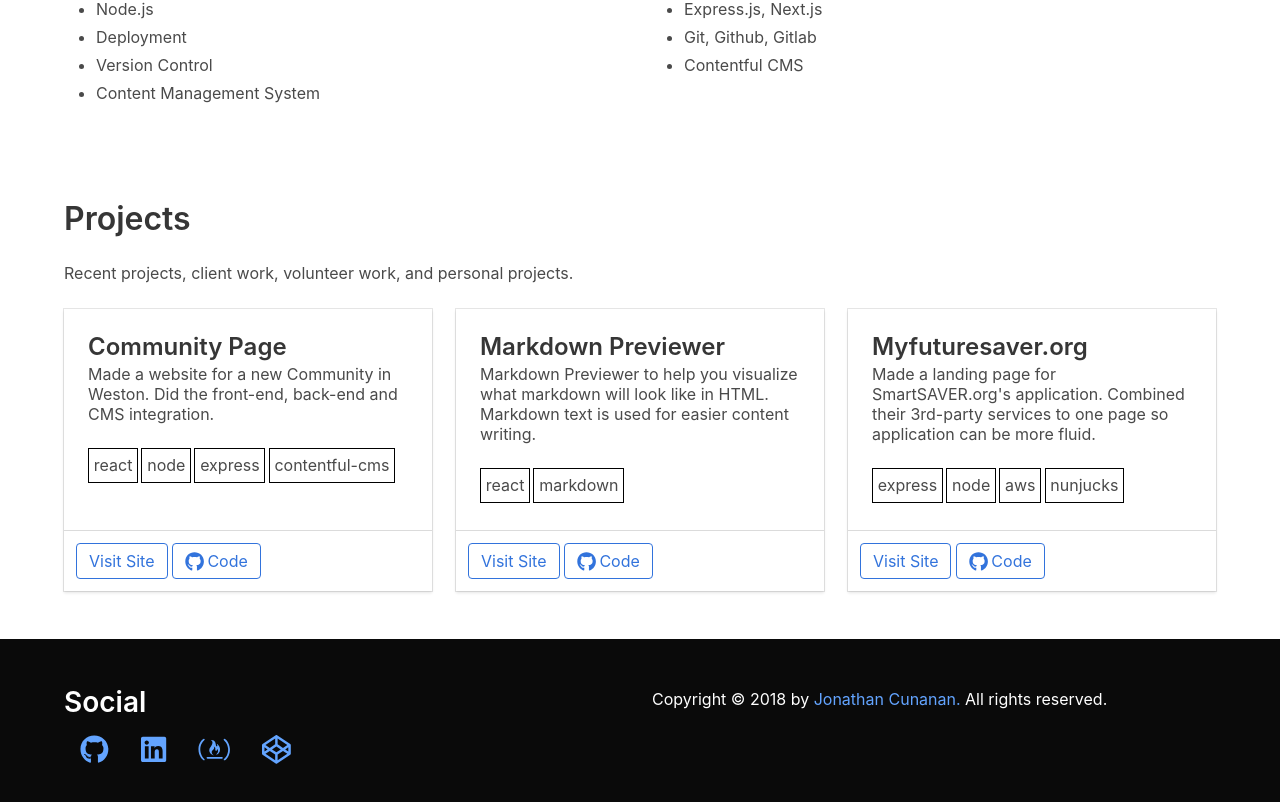
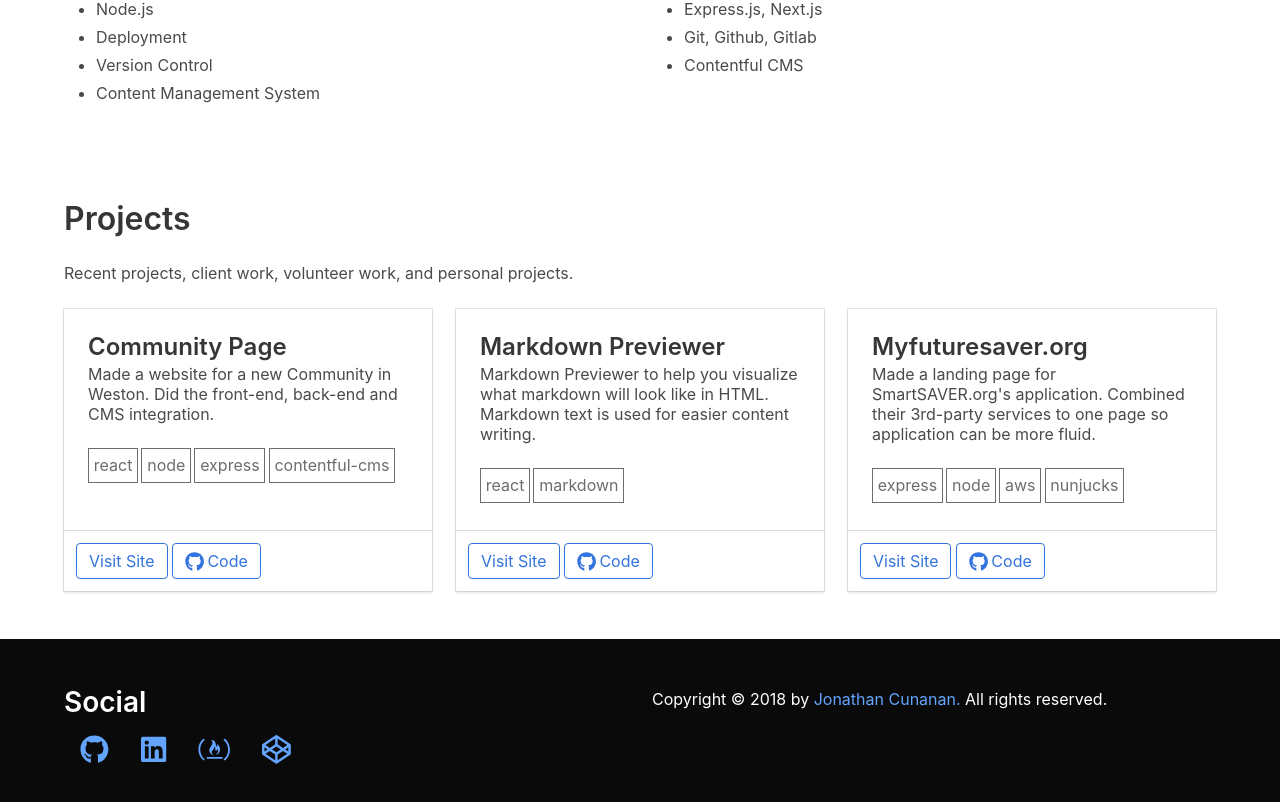
Before and after one commit to jcunanan05/portfolio-with-ci, a React (Create React App) app: page / in a window 1280 px wide. Shown: the part 777-1579 px from the top of the page. Built offline with nearby package versions, Linux system fonts and the light colour scheme.

Commit message:
Update Tag Color

```diff
--- a/src/views/components/Tag.css
+++ b/src/views/components/Tag.css
@@ -1,7 +1,8 @@
 .Tag {
-  border: 1px solid black;
+  border: 1px solid #6d6d6d;
   padding: 0.3rem;
   margin: 0 0.2rem 0.2rem 0;
+  color: #6d6d6d;
 }
 
 .Tag:hover {
```
Also changed, not shown: 1 other file (tests, documents, lock files or other folders).
